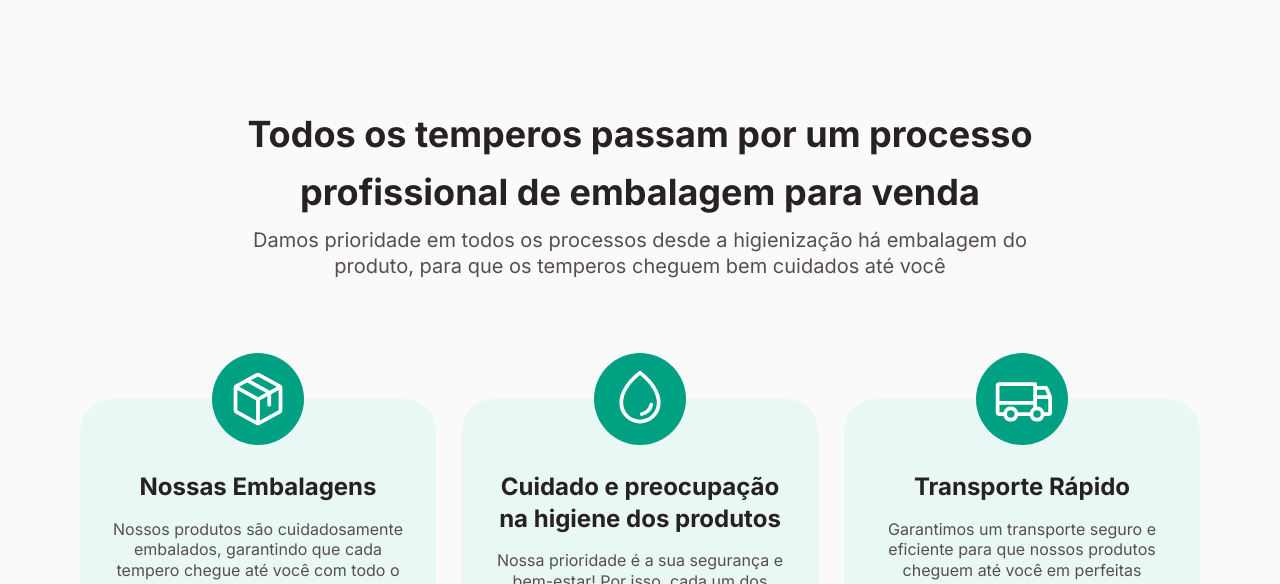
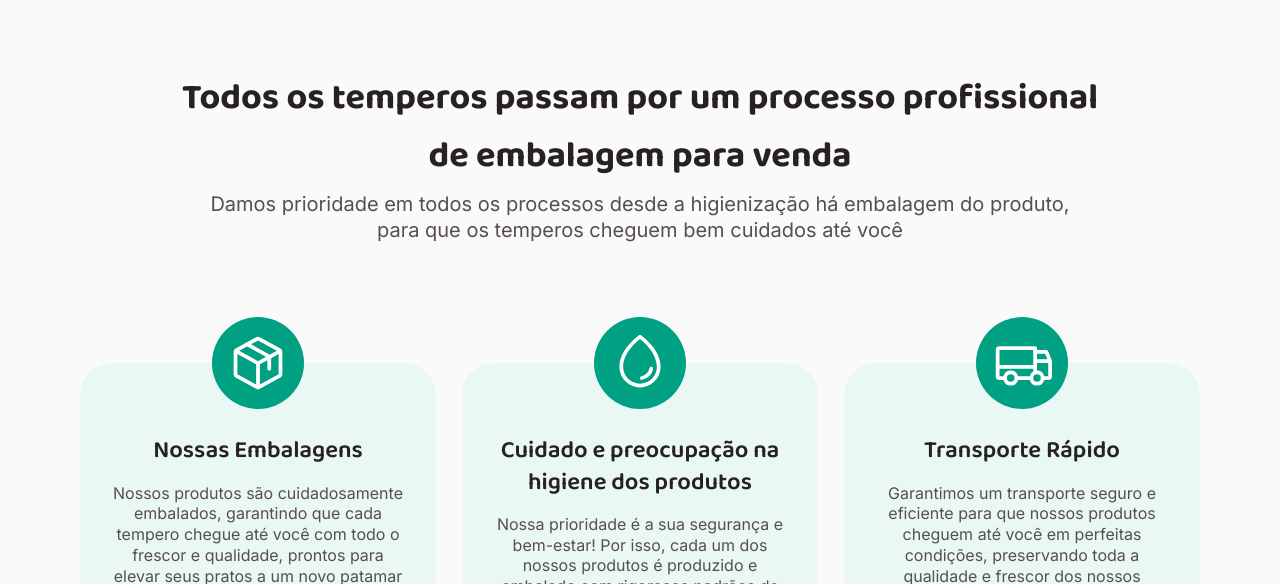
Before and after one commit to 300Marco/temperos-jrc, a React (Vite) app: page / in a window 1280 px wide. Shown: the part 2142-2726 px from the top of the page. Built offline with nearby package versions, Linux system fonts and the light colour scheme.

Commit message:
update: fitting second font to project

```diff
--- a/src/pages/Home/components/Banner/styles.ts
+++ b/src/pages/Home/components/Banner/styles.ts
@@ -40,6 +40,8 @@
   h2: {
     fontSize: '2.5rem',
     lineHeight: '130%',
+    fontFamily: '"Baloo 2", sans-serif',
+    fontWeight: 700,
   },
 
   p: {
--- a/src/pages/Home/styles.ts
+++ b/src/pages/Home/styles.ts
@@ -38,7 +38,8 @@
   },
 
   h2: {
-    fontWeight: '700',
+    fontFamily: '"Baloo 2", sans-serif',
+    fontWeight: 700,
     fontSize: '2.25rem',
     lineHeight: '160%',
   },
@@ -77,9 +78,10 @@
   gap: '3.75rem',
 
   h2: {
-    fontSize: '2.5rem',
+    fontSize: '2.25rem',
     lineHeight: '160%',
     textAlign: 'center',
+    fontFamily: '"Baloo 2", sans-serif',
   },
 })
 
@@ -127,13 +129,14 @@
     lineHeight: '160%',
     fontSize: '2.25rem',
     fontWeight: 700,
+    fontFamily: '"Baloo 2", sans-serif',
   },
 
   p: {
     color: '$gray700',
     fontSize: '1.25rem',
     lineHeight: '130%',
-    padding: '0 3rem',
+    padding: '0 1rem',
   },
 })
 
@@ -176,6 +179,7 @@
     fontWeight: 600,
     lineHeight: '130%',
     fontSize: '1.5rem',
+    fontFamily: '"Baloo 2", sans-serif',
   },
 
   p: {
--- a/src/styles/global.ts
+++ b/src/styles/global.ts
@@ -3,6 +3,9 @@
 import { globalCss } from '.'
 
 export const globalStyles = globalCss({
+  '@import url("https://fonts.googleapis.com/css2?family=Baloo+2:wght@600;700&display=swap")':
+    {},
+
   '*': {
     margin: 0,
     padding: 0,
```
